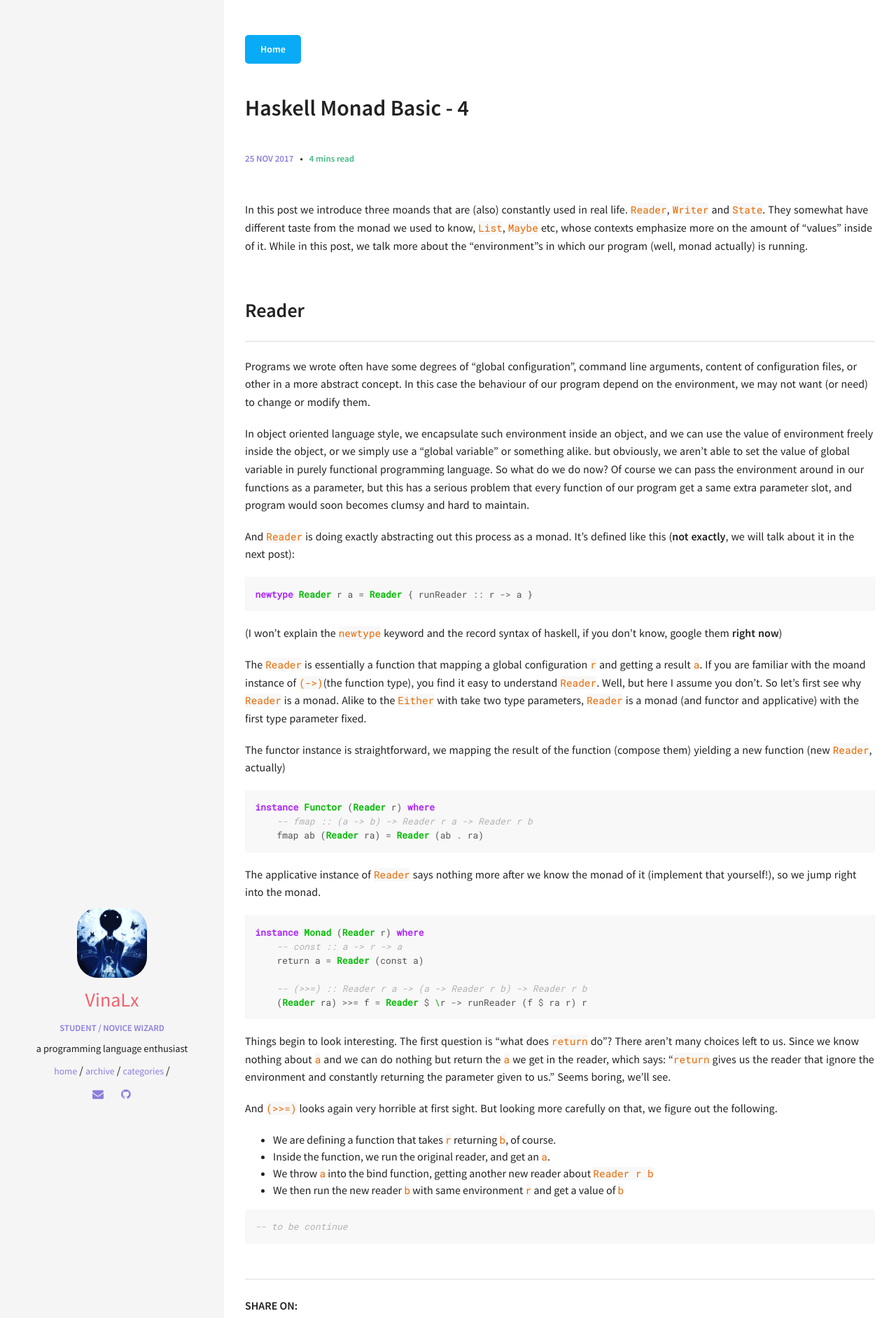
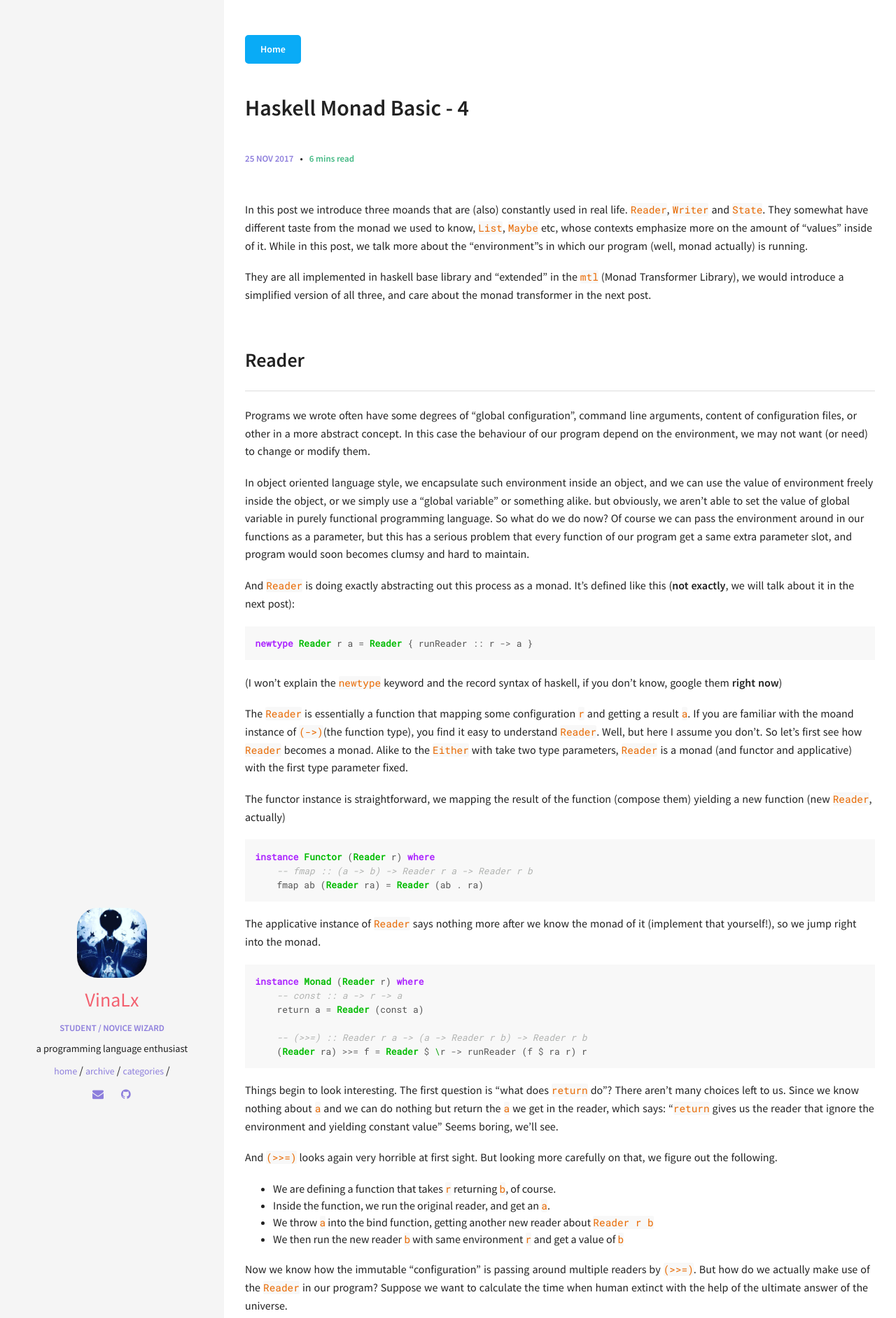
Before and after one commit to VinaLx/VinaLx.github.io, a Jekyll site: the page built from _posts/2017-11-25-haskell-basic-monad-4.md, in a window 1280 px wide. Shown: the top 1883 px of the page at 70% size. Built offline with Jekyll 4.4.1, drawn with Linux system fonts in a browser that asks for light colours; some web fonts are replaced; some of the changed text lies outside the part shown.

Commit message:
finish reader

````diff
--- a/_posts/2017-11-25-haskell-basic-monad-4.md
+++ b/_posts/2017-11-25-haskell-basic-monad-4.md
@@ -7,6 +7,8 @@ modified: 2017-11-25
 ---
 
 In this post we introduce three moands that are (also) constantly used in real life. `Reader`, `Writer` and `State`. They somewhat have different taste from the monad we used to know, `List`, `Maybe` etc, whose contexts emphasize more on the amount of "values" inside of it. While in this post, we talk more about the "environment"s in which our program (well, monad actually) is running.
+
+They are all implemented in haskell base library and "extended" in the `mtl` (Monad Transformer Library), we would introduce a simplified version of all three, and care about the monad transformer in the next post.
 
 ## Reader
 
@@ -21,7 +23,7 @@ newtype Reader r a = Reader { runReader :: r -> a }
 ```
 (I won't explain the `newtype` keyword and the record syntax of haskell, if you don't know, google them **right now**)
 
-The `Reader` is essentially a function that mapping a global configuration `r` and getting a result `a`. If you are familiar with the moand instance of `(->)`(the function type), you find it easy to understand `Reader`. Well, but here I assume you don't. So let's first see why `Reader` is a monad. Alike to the `Either` with take two type parameters, `Reader` is a monad (and functor and applicative) with the first type parameter fixed.
+The `Reader` is essentially a function that mapping some configuration `r` and getting a result `a`. If you are familiar with the moand instance of `(->)`(the function type), you find it easy to understand `Reader`. Well, but here I assume you don't. So let's first see how `Reader` becomes a monad. Alike to the `Either` with take two type parameters, `Reader` is a monad (and functor and applicative) with the first type parameter fixed.
 
 The functor instance is straightforward, we mapping the result of the function (compose them) yielding a new function (new `Reader`, actually)
 
@@ -42,7 +44,7 @@ instance Monad (Reader r) where
     (Reader ra) >>= f = Reader $ \r -> runReader (f $ ra r) r
 ```
 
-Things begin to look interesting. The first question is "what does `return` do"? There aren't many choices left to us. Since we know nothing about `a` and we can do nothing but return the `a` we get in the reader, which says: "`return` gives us the reader that ignore the environment and constantly returning the parameter given to us." Seems boring, we'll see.
+Things begin to look interesting. The first question is "what does `return` do"? There aren't many choices left to us. Since we know nothing about `a` and we can do nothing but return the `a` we get in the reader, which says: "`return` gives us the reader that ignore the environment and yielding constant value" Seems boring, we'll see.
 
 And `(>>=)` looks again very horrible at first sight. But looking more carefully on that, we figure out the following.
 
@@ -51,6 +53,42 @@ And `(>>=)` looks again very horrible at first sight. But looking more carefully
 - We throw `a` into the bind function, getting another new reader about `Reader r b`
 - We then run the new reader `b` with same environment `r` and get a value of `b`
 
+Now we know how the immutable "configuration" is passing around multiple readers by `(>>=)`. But how do we actually make use of the `Reader` in our program? Suppose we want to calculate the time when human extinct with the help of the ultimate answer of the universe.
+
 ``` haskell
--- to be continue
+type AnswerReader = Reader Int
+
+endOfHuman :: AnswerReader Int
+endOfHuman = do
+    ultimateAnswer <- getConfig -- how to do this?
+    return $ doSomeSeriousCalculation ultimateAnswer
+
+prophesy :: AnswerReader String
+prophesy = do
+    y <- endOfHuman
+    return $ printf "human extincts before %d" y
 ```
+
+So how do we get the configuration inside of `do`? Notice that on the left-hand of the `<-` is the result of the reader **after** applying some configuratio, and since all readers share the same configuration, we can construct a reader that tell us what configuration it received and we get the global configuration. How to do that?
+
+```haskell
+getConfig :: Reader r r
+getConfig = Reader id
+
+-- in base library and mtl, `getConfig` is called `ask`
+ask :: Reader r r
+ask = getConfig
+```
+
+And there're other utilities of `Reader`, called `local` and `asks`, try to implement them yourself:
+
+``` haskell
+ask :: Reader r r
+ask = Reader id
+
+-- | modified the environment _locally_ in given reader only
+local :: (r -> r) -> Reader r a -> Reader r a
+
+-- | similar to ask, but map the config to another value
+asks :: (r -> a) -> Reader r a
+```
````
